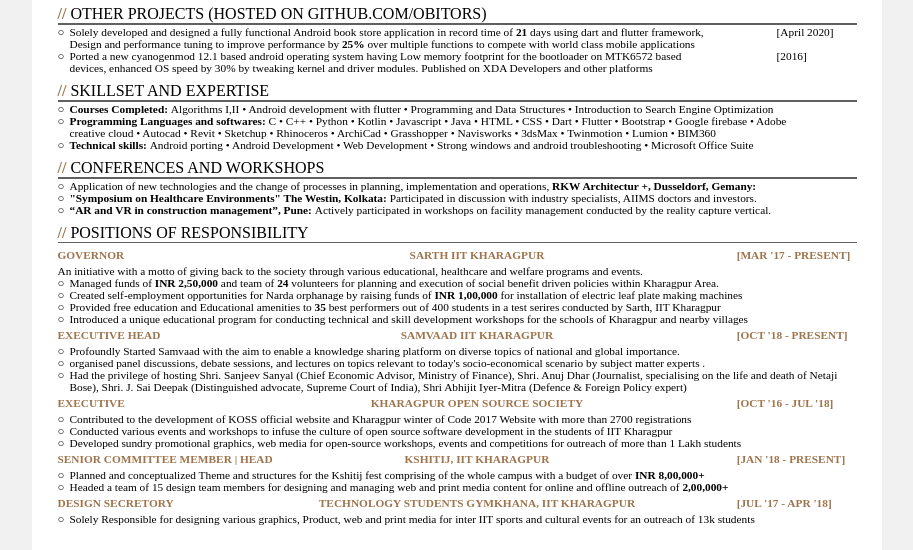
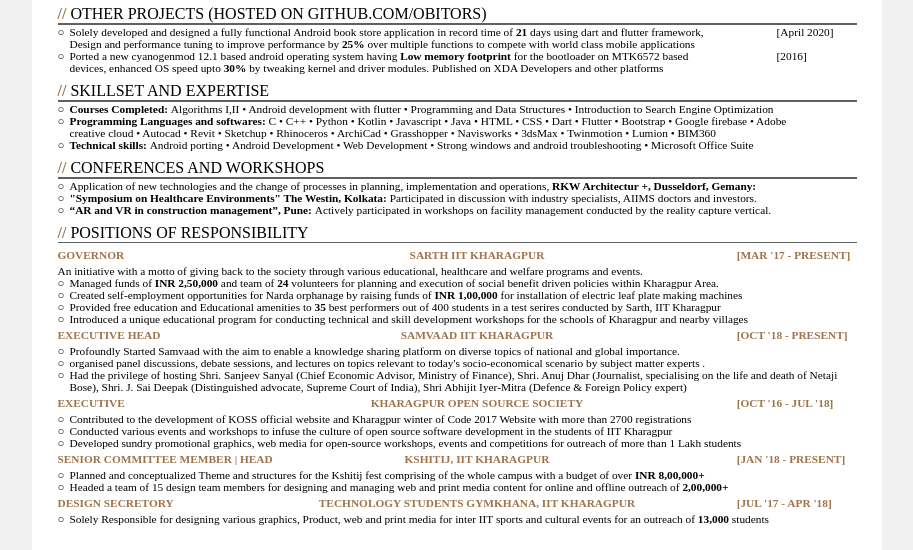
Before and after one commit to obitors/online-cv3, a website: page index.html in a window 1280 px wide. Shown: the part 652-1202 px from the top of the page, without its empty margins (183-1096 px from the left). Drawn offline with Linux system fonts and the light colour scheme; a script that the page names is missing.

Commit message:
version 29

```diff
--- a/index.html
+++ b/index.html
@@ -387,7 +387,7 @@
                     <div class="item-row">
                         <div class="bullet">○</div>
                         <div class="award-item-content">
-                            Ported a new cyanogenmod 12.1 based android operating system having Low memory footprint for the bootloader on MTK6572 based
+                            Ported a new cyanogenmod 12.1 based android operating system having <b>Low memory footprint</b> for the bootloader on MTK6572 based
                         </div>
                         <div class="item-year">
                             [2016]
@@ -396,7 +396,7 @@
                     <div class="item-row">
                         <div class="bullet"> </div>
                         <div class="award-item-content">
-                            devices, enhanced OS speed by 30% by tweaking kernel and driver modules. Published on XDA Developers and other platforms
+                            devices, enhanced OS speed upto <b>30%</b>  by tweaking kernel and driver modules. Published on XDA Developers and other platforms
                         </div>
                         <div class="item-year">
 
@@ -615,7 +615,7 @@
                     <div class="item-row">
                         <div class="bullet">○</div>
                         <div class="item-content">
-                            Solely Responsible for designing various graphics, Product, web and print media for inter IIT sports and cultural events for an outreach of 13k students
+                            Solely Responsible for designing various graphics, Product, web and print media for inter IIT sports and cultural events for an outreach of <b>13,000</b> students
                         </div>
                     </div>
                 </div>
```
